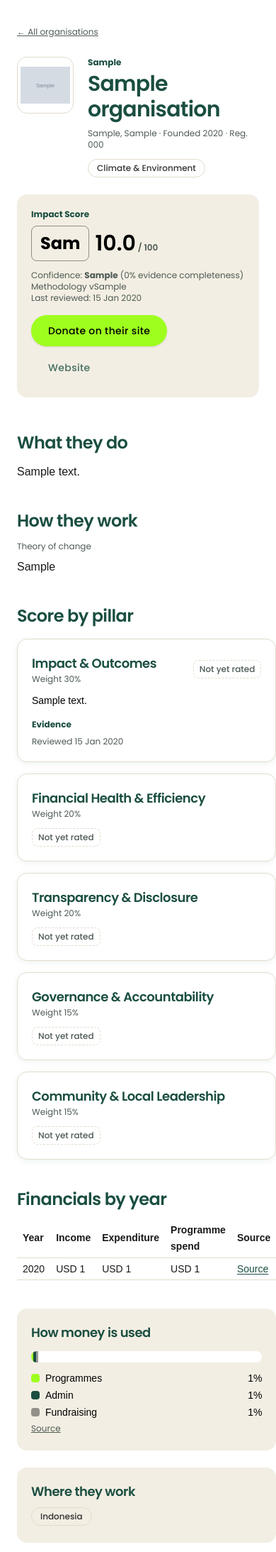
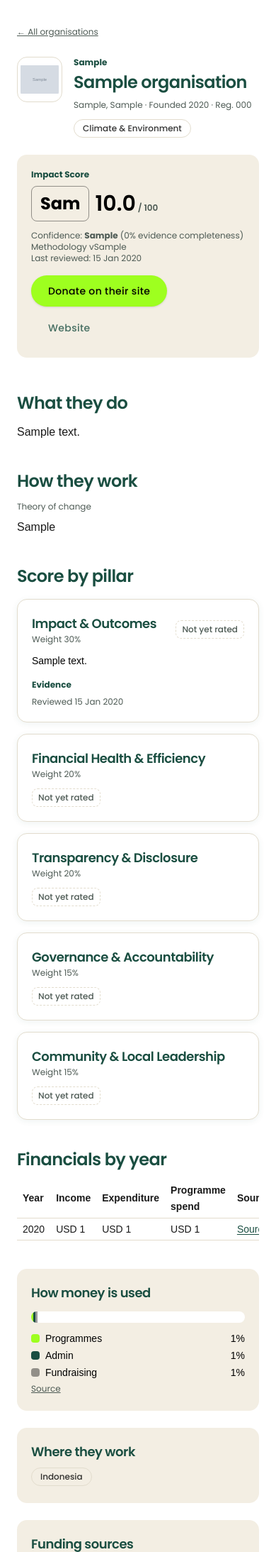
Before and after one commit to kuartal-id/kuartal-impact, a Laravel app: a page that uses resources/views/index/show.blade.php in a window 390 px wide. Shown: the part 157-2344 px from the top of the page at 71% size. Run offline with Laravel 12, Linux system fonts and the light colour scheme; data comes from the database, SQL or seed files in the repository; tables that the repository leaves empty hold one stand-in row (values such as "Sample post"); grey boxes marked "Sample" are stand-in pictures; style sheets or scripts are compiled from the project's sources.

Commit message:
Make the Impact Index fit phones
The search page, rankings and org page used grids with no base column, so on
phones the column grew to the widest content (long region names in the
selects, long organisation names) and the page spilled off the right edge.
Use a single shrinkable column below desktop, fold the filters behind a
"Filters" button on phones so results come first, and let organisation names
wrap instead of being cut to a few letters.

Agent: Claude
Co-Authored-By: Claude Opus 5.5 <noreply@anthropic.com>
Claude-Session: https://claude.ai/code/session_013tPnoYoe9ut6gL9bCdkXSU

```diff
--- a/resources/css/app.css
+++ b/resources/css/app.css
@@ -176,6 +176,17 @@
     .k-grade-low { @apply border border-black/40 text-black dark:border-white/40 dark:text-white; }
     .k-grade-none { @apply border border-dashed border-gray-border text-gray-muted font-subhead text-xs font-medium dark:border-white/20 dark:text-white/60; }
     .k-chip.is-active { @apply border-green-400 bg-green-400 text-black; }
+    .k-chip { max-width: 100%; }
+    /* Phones: org rows keep the name readable; the score drops its "/ 100". */
+    @media (max-width: 639px) { [data-org-row] .k-grade-of { display: none; } }
+    /* Impact Index filters: a fold-out on phones, an always-open panel on desktop. */
+    .k-filters-toggle {
+        @apply flex cursor-pointer list-none items-center justify-between gap-3 px-5 py-4 font-subhead text-base font-semibold text-navy dark:text-white;
+        min-height: 52px;
+    }
+    .k-filters-toggle::-webkit-details-marker { display: none; }
+    .k-filters[open] .k-filters-toggle svg { transform: rotate(180deg); }
+    .k-filters-count { @apply ml-2 inline-flex h-6 min-w-6 items-center justify-center rounded-pill bg-green-400 px-2 text-xs font-bold text-black; }
     .k-empty {
         @apply flex flex-col items-center gap-2 rounded-card border border-dashed border-gray-border bg-white px-6 py-10 text-center
                dark:border-white/15 dark:bg-surface-dark-alt;
@@ -206,7 +217,7 @@
 
 /* Admin (layouts/portal.blade.php) */
 @layer components {
-    .k-input { @apply w-full rounded-lg border border-gray-border bg-white px-3 py-2 text-sm text-black focus:border-navy focus:outline-none focus:ring-2 focus:ring-green-400/40; }
+    .k-input { @apply w-full min-w-0 max-w-full rounded-lg border border-gray-border bg-white px-3 py-2 text-sm text-black focus:border-navy focus:outline-none focus:ring-2 focus:ring-green-400/40; }
     .k-label { @apply block text-xs font-subhead font-medium text-gray-muted mb-1; }
     .k-table { @apply w-full text-sm; }
     .k-table th { @apply text-left text-xs font-subhead font-semibold text-gray-muted border-b border-gray-border py-2 pr-4; }
--- a/resources/views/components/index/grade.blade.php
+++ b/resources/views/components/index/grade.blade.php
@@ -5,6 +5,6 @@
 @else
     <span {{ $attributes->merge(['class' => 'inline-flex items-center gap-2']) }}>
         <span class="k-grade {{ $cls }} {{ $size === 'lg' ? 'text-2xl px-3 py-2' : '' }}" aria-label="Grade {{ $grade }}">{{ $grade }}</span>
-        @if ($score !== null)<span class="font-display {{ $size === 'lg' ? 'text-3xl' : 'text-base' }} font-semibold">{{ number_format($score, 1) }}<span class="k-meta"> / 100</span></span>@endif
+        @if ($score !== null)<span class="font-display {{ $size === 'lg' ? 'text-3xl' : 'text-base' }} font-semibold">{{ number_format($score, 1) }}<span class="k-meta k-grade-of"> / 100</span></span>@endif
     </span>
 @endif
--- a/resources/views/index/rankings.blade.php
+++ b/resources/views/index/rankings.blade.php
@@ -2,8 +2,8 @@
     <x-page-hero eyebrow="Kuartal Impact Index" title="Rankings">Only organisations with a published Impact Score appear in rankings.</x-page-hero>
     <x-index.subnav />
     <section class="k-section !pt-10">
-        <div class="k-container grid gap-10 lg:grid-cols-[1fr_340px]">
-            <div>
+        <div class="k-container grid grid-cols-1 gap-10 lg:grid-cols-[1fr_340px]">
+            <div class="min-w-0">
                 <h2 class="text-2xl mb-4">Overall leaderboard</h2>
                 @if ($leaders->isEmpty())
                     <x-empty-state title="No rated organisations yet">Rankings appear once organisations have been reviewed and scored. <a class="underline" href="{{ route('impact-index.methodology') }}">How we score</a>.</x-empty-state>
@@ -12,7 +12,7 @@
                 @endif
                 <x-index.disclaimer class="mt-10" />
             </div>
-            <aside class="space-y-6">
+            <aside class="min-w-0 space-y-6">
                 <div class="k-surface p-5"><h2 class="font-display text-lg font-semibold mb-3">By sector</h2>
                     <div class="flex flex-wrap gap-2">@foreach ($sectors as $s)<a class="k-chip" href="{{ route('impact-index.sector', $s) }}">{{ $s->name }}</a>@endforeach</div></div>
                 <div class="k-surface p-5"><h2 class="font-display text-lg font-semibold mb-3">By region</h2>
--- a/resources/views/index/show.blade.php
+++ b/resources/views/index/show.blade.php
@@ -4,15 +4,15 @@
         <div class="k-container">
             <a href="{{ route('impact-index') }}" class="k-meta underline">← All organisations</a>
             <div class="mt-6 flex flex-col gap-6 md:flex-row md:items-start md:justify-between">
-                <div class="flex items-start gap-5">
+                <div class="flex min-w-0 items-start gap-4 sm:gap-5">
                     @if ($org->logo_url)
-                        <img src="{{ $org->logo_url }}" alt="{{ $org->name }} logo" class="h-20 w-20 rounded-card border border-gray-border bg-white object-contain p-1 dark:border-white/10">
+                        <img src="{{ $org->logo_url }}" alt="{{ $org->name }} logo" class="h-16 w-16 shrink-0 rounded-card sm:h-20 sm:w-20 border border-gray-border bg-white object-contain p-1 dark:border-white/10">
                     @else
-                        <span class="k-surface flex h-20 w-20 items-center justify-center font-display text-3xl font-semibold k-accent" aria-hidden="true">{{ mb_substr($org->name, 0, 1) }}</span>
+                        <span class="k-surface flex h-16 w-16 shrink-0 items-center sm:h-20 sm:w-20 justify-center font-display text-3xl font-semibold k-accent" aria-hidden="true">{{ mb_substr($org->name, 0, 1) }}</span>
                     @endif
                     <div>
                         <p class="k-eyebrow mb-1">{{ $org->typeLabel() }}</p>
-                        <h1 class="text-3xl md:text-4xl">{{ $org->name }}</h1>
+                        <h1 class="text-2xl break-words sm:text-3xl md:text-4xl">{{ $org->name }}</h1>
                         <p class="k-meta mt-2">
                             @if($org->headquarters){{ $org->headquarters }}, @endif{{ $org->country }}
                             @if($org->founded_year) · Founded {{ $org->founded_year }}@endif
@@ -23,7 +23,7 @@
                         </div>
                     </div>
                 </div>
-                <div class="k-surface min-w-[260px] p-5">
+                <div class="k-surface p-5 md:min-w-[260px]">
                     <p class="k-eyebrow mb-2">Impact Score</p>
                     <x-index.grade :grade="$org->overall_grade" :score="$org->overall_score" size="lg" />
                     @if ($org->isRated())
@@ -40,8 +40,8 @@
                 </div>
             </div>
 
-            <div class="mt-12 grid gap-10 lg:grid-cols-[1fr_380px]">
-                <div class="space-y-10">
+            <div class="mt-12 grid grid-cols-1 gap-10 lg:grid-cols-[1fr_380px]">
+                <div class="min-w-0 space-y-10">
                     <div><h2 class="text-2xl mb-3">What they do</h2><div class="k-prose">{!! nl2br(e($org->summary ?: 'Not provided yet.')) !!}</div></div>
                     <div><h2 class="text-2xl mb-3">How they work</h2><p class="k-meta mb-2">Theory of change</p><div class="k-prose">{!! nl2br(e($org->theory_of_change ?: 'Not provided yet.')) !!}</div></div>
 
@@ -83,7 +83,7 @@
                     </div>
                 </div>
 
-                <aside class="space-y-6">
+                <aside class="min-w-0 space-y-6">
                     <div class="k-surface p-5">
                         <h2 class="font-display text-lg font-semibold mb-3">How money is used</h2>
                         @php $split = ['Programmes' => $org->programme_pct, 'Admin' => $org->admin_pct, 'Fundraising' => $org->fundraising_pct]; $colours = ['Programmes' => 'bg-green-400', 'Admin' => 'bg-navy', 'Fundraising' => 'bg-black/40 dark:bg-white/50']; @endphp
```
Also changed, not shown: docs/HANDOFF.md (+15 -0 lines), resources/views/components/index/org-row.blade.php (+5 -5 lines), resources/views/index/index.blade.php (+23 -5 lines).
